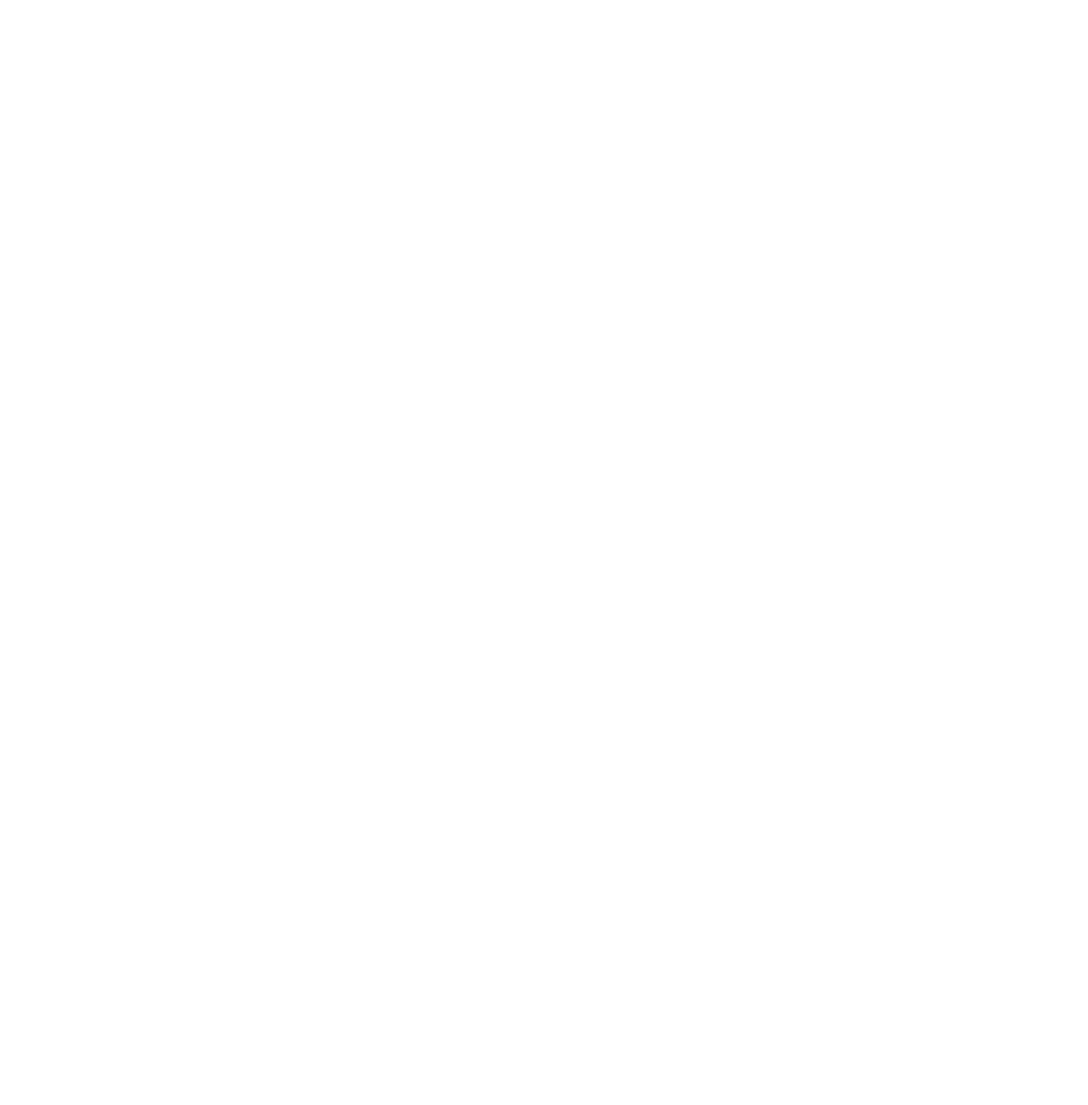
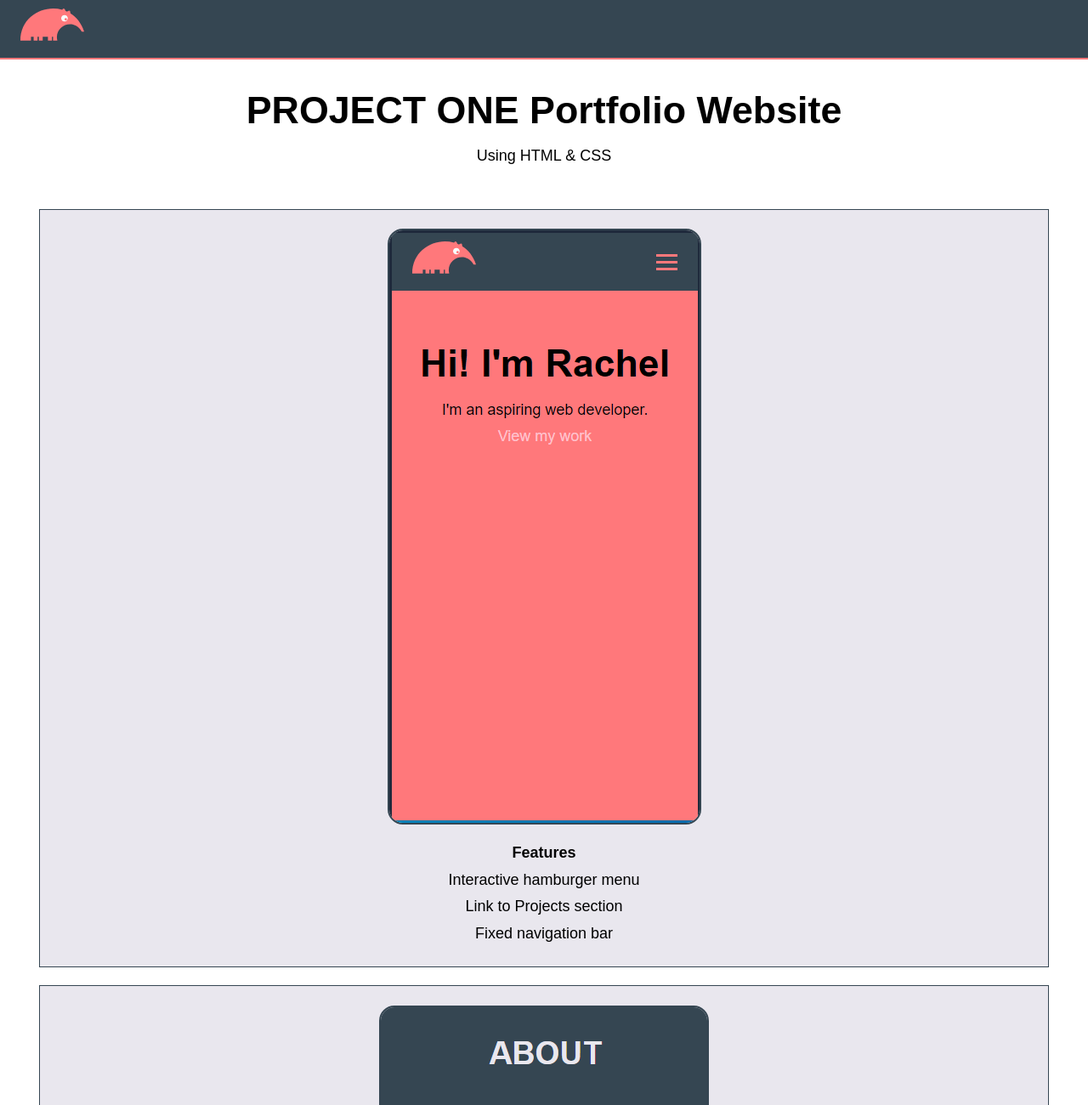
Before and after one commit to blakerach1/blakerach1.github.io, a plain HTML site: page portfolio-project-one.html in a window 1280 px wide. Shown: the top 1300 px of the page at 85% size. Before the commit the page ends 800 px from the top, so only its background shows below. Drawn offline with Linux system fonts and the light colour scheme.

Commit message:
new webpage added and layout fixed for three project boxes.

```diff
--- a/portfolio-project-one.html
+++ b/portfolio-project-one.html
@@ -0,0 +1,96 @@
+<!DOCTYPE html>
+<html lang="en">
+
+<head>
+    <meta charset="UTF-8">
+    <meta name="viewport" content="width=device-width, initial-scale=1.0">
+    <title>HMTL & CSS Project</title>
+    <link rel="stylesheet" href="general-styles.css">
+    <link rel="stylesheet" href="project-one-styles.css">
+
+</head>
+
+<header>
+    <nav class="navbar">
+        <a href="#" class="nav-branding"><img id="ant-eater" src="icons/ant-eater.svg"></a>
+    </nav>
+
+    <h1>PROJECT ONE Portfolio Website</h1>
+    <p>Using HTML & CSS</p>
+</header>
+
+<body>
+
+    <div class="picture-boxes">
+
+        <div class="picture-box">
+            <img id="header-screenshot" src="images/portfolio-project-header.PNG" alt="">
+            <div class="screenshot-description">
+                <p>Features</p>
+                <ul>
+                    <li>Interactive hamburger menu</li>
+                    <li>Link to Projects section</li>
+                    <li>Fixed navigation bar</li>
+                </ul>
+            </div>
+        </div>
+        <div class="picture-box">
+            <img id="about-screenshot" src="images/about-section-pic.PNG" alt="">
+            <div class="screenshot-description">
+                <p>Features</p>
+                <ul>
+                    <li>Interactive hamburger menu</li>
+                    <li>Link to Projects section</li>
+                    <li>Fixed navigation bar</li>
+                </ul>
+            </div>
+        </div>
+        <div class="picture-box">
+            <img id="bio-screenshot" src="images/bio-section-pic.PNG" alt="">
+            <div class="screenshot-description">
+                <p>Features</p>
+                <ul>
+                    <li>Interactive hamburger menu</li>
+                    <li>Link to Projects section</li>
+                    <li>Fixed navigation bar</li>
+                </ul>
+            </div>
+        </div>
+        <div class="picture-box">
+            <img id="projects-mob-screenshot" src="images/projects-section-mob.PNG" alt="">
+            <div class="screenshot-description">
+                <p>Features</p>
+                <ul>
+                    <li>Interactive hamburger menu</li>
+                    <li>Link to Projects section</li>
+                    <li>Fixed navigation bar</li>
+                </ul>
+            </div>
+        </div>
+        <div class="picture-box">
+            <img id="projects-web-screenshot" src="images/projects-section-web.PNG" alt="">
+            <div class="screenshot-description">
+                <p>Features</p>
+                <ul>
+                    <li>Link through to individual project pages</li>
+                    <li>Responsive wrapping for mobile</li>
+                </ul>
+            </div>
+        </div>
+        <div class="picture-box">
+            <img id="contact-screenshot" src="images/contact-form-web.PNG" alt="">
+            <div class="screenshot-description">
+                <p>Features</p>
+                <ul>
+                    <li>External links with pop ups</li>
+                    <li>Form submits using Formspree</li>
+                    <li>Form clears after form submission</li>
+                </ul>
+            </div>
+        </div>
+
+    </div>
+
+</body>
+
+</html>
--- /dev/null
+++ b/project-one-styles.css
@@ -0,0 +1,67 @@
+.navbar {
+    background-color: var(--oxford-blue);
+    min-height: 70px;
+    display: flex;
+    justify-content: space-between;
+    align-items: center;
+    padding: 0 24px;
+    position: fixed;
+    top: 0;
+    width: 100%;
+    border-bottom: 2px solid var(--salmon);
+}
+
+header {
+    margin-top: 5rem;
+}
+
+
+header h1, p {
+    text-align: center;
+}
+
+#ant-eater {
+    width: 75px;
+    fill: var(--salmon);
+}
+
+.picture-boxes {
+    display: flex;
+    flex-direction: column;
+    margin: 35px;
+
+}
+
+.picture-box {
+    display: flex;
+    flex-direction: column;
+    padding: var(--padding);
+    border: 1px solid var(--oxford-blue);
+    margin: var(--margin);
+    background-color: var(--athens-gray);
+    align-items: center;
+    text-align: center;
+    min-width: 20rem;
+}
+
+.picture-box img {
+    min-width: 50px;
+    border: 2px solid var(--oxford-blue);
+    border-radius: 1rem;
+}
+
+#bio-screenshot {
+    min-width: 500px;
+}
+
+#contact-screenshot {
+    max-width: 350px;
+}
+
+.screenshot-description {
+    margin-top: 1rem;
+}
+
+.screenshot-description p {
+    font-weight: 600;
+}
```
Also changed, not shown: index.html (+16 -9 lines), project-styles.css (+31 -2 lines), icons/django-icon.svg (added), icons/react-icon.svg (added), images/about-section-pic.PNG (added), images/bio-section-pic.PNG (added), images/contact-form-web.PNG (added), images/portfolio-project-header.PNG (added), images/projects-section-mob.PNG (added), images/projects-section-web.PNG (added).
